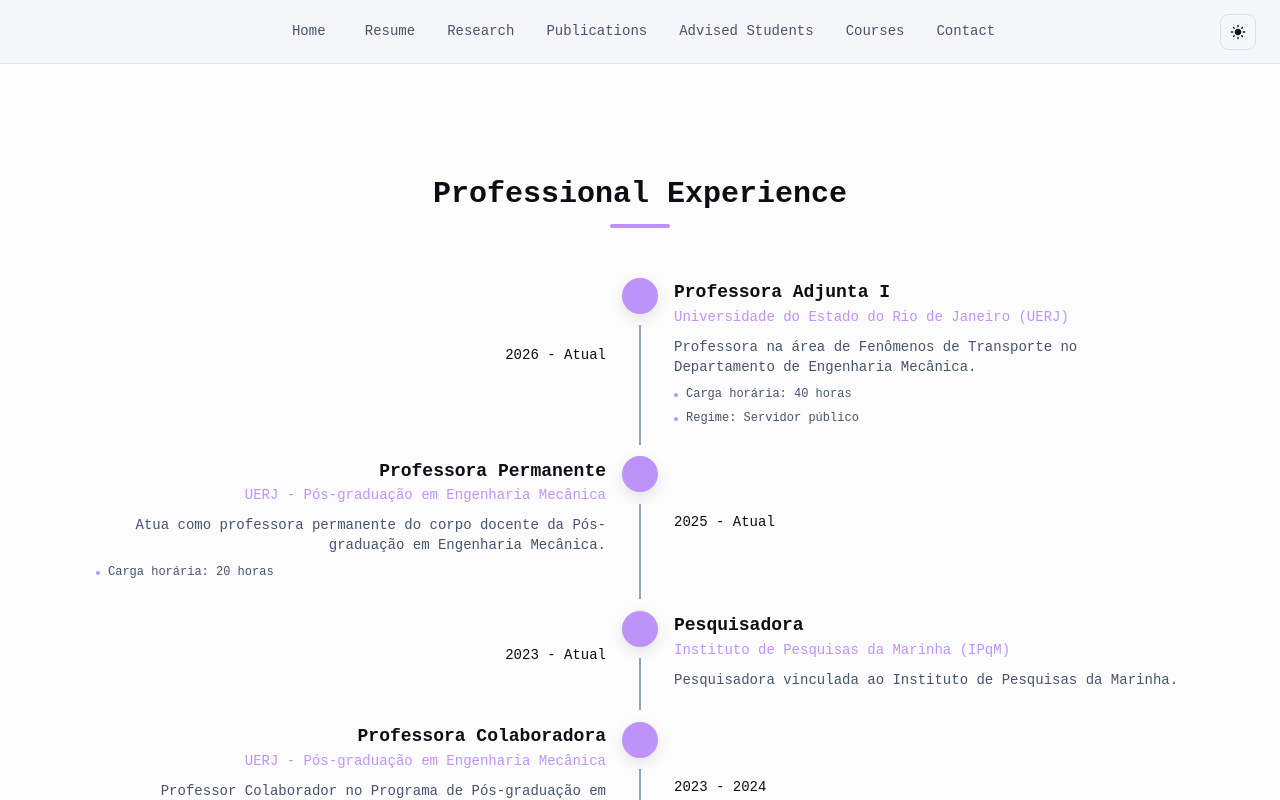
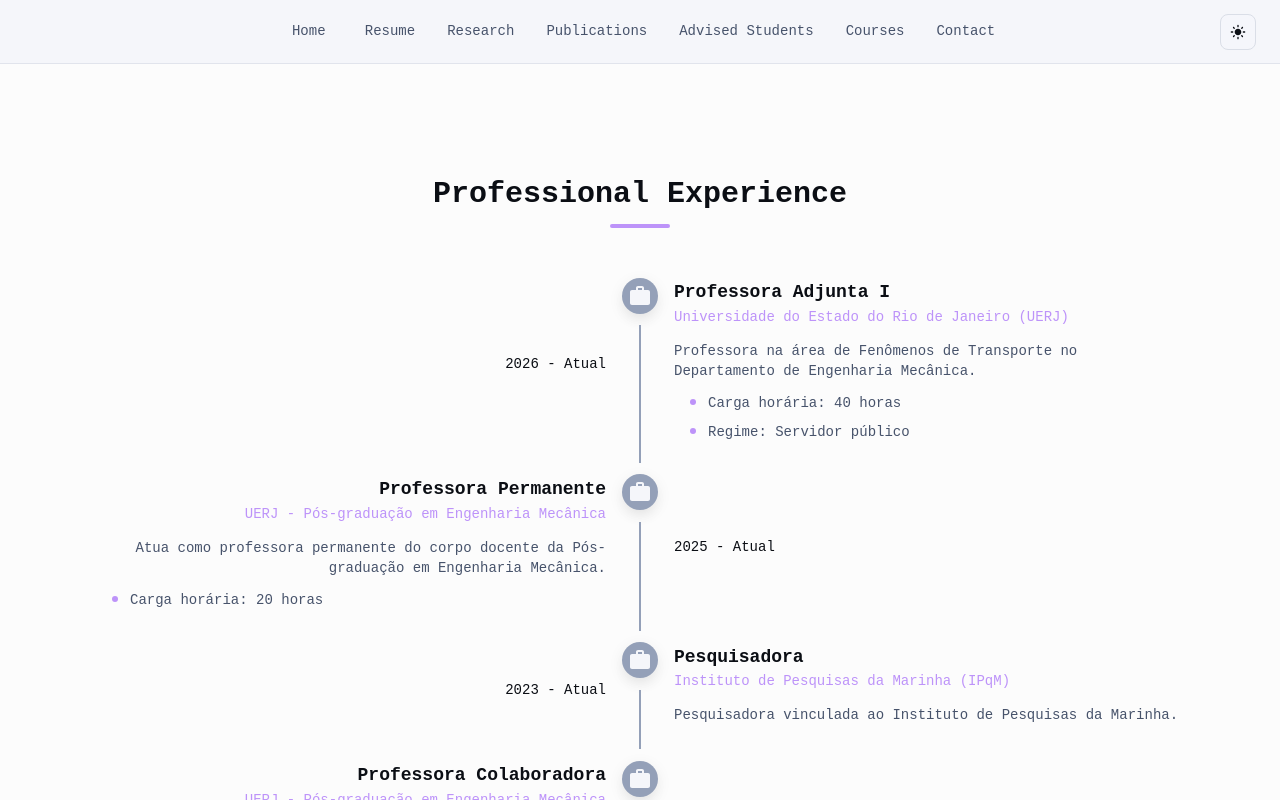
Before and after one commit to jaccoudb/personal, a React (Vite) app: page /resume in a window 1280 px wide. Shown: the top 800 px of the page. Built offline with nearby package versions, Linux system fonts and the light colour scheme.

Commit message:
fix: melhoria no details de experience

```diff
--- a/src/components/resume/Experience.tsx
+++ b/src/components/resume/Experience.tsx
@@ -9,11 +9,10 @@ import TimelineContent from '@mui/lab/TimelineContent';
 import TimelineDot from '@mui/lab/TimelineDot';
 import TimelineOppositeContent from '@mui/lab/TimelineOppositeContent';
 import WorkIcon from '@mui/icons-material/Work';
+import { alpha } from '@mui/material/styles';
 import { sortedExperiences } from '../../data/experience';
 
 export default function Experience() {
-
-
   return (
     <Box
       id="experience"
@@ -49,7 +48,6 @@ export default function Experience() {
           Professional Experience
         </Typography>
 
-
         {/* Experiência Profissional */}
         <Timeline position="alternate">
           {sortedExperiences.map((exp, index) => (
@@ -58,7 +56,7 @@ export default function Experience() {
                 {exp.year}
               </TimelineOppositeContent>
               <TimelineSeparator>
-                <TimelineDot color="primary">
+                <TimelineDot>
                   <WorkIcon />
                 </TimelineDot>
                 {index < sortedExperiences.length - 1 && <TimelineConnector />}
@@ -67,18 +65,43 @@ export default function Experience() {
                 <Typography variant="h6" sx={{ fontWeight: 600 }}>
                   {exp.title}
                 </Typography>
-                <Typography variant="subtitle2" color="primary" sx={{ mb: 1 }}>
+                <Typography variant="subtitle2" color="primary" sx={{ mb: 1.5 }}>
                   {exp.company}
                 </Typography>
-                <Typography variant="body2" sx={{ color: 'text.secondary', mb: 1 }}>
+                <Typography variant="body2" sx={{ color: 'text.secondary', mb: 1.5 }}>
                   {exp.description}
                 </Typography>
-                {exp.details && (
-                  <Box sx={{ mt: 1 }}>
+
+                {/* Details melhor alinhado */}
+                {exp.details && exp.details.length > 0 && (
+                  <Box sx={{ mt: 1.5, pl: 2 }}>
                     {exp.details.map((detail, i) => (
-                      <Box key={i} sx={{ display: 'flex', alignItems: 'center', gap: 1, mb: 0.5 }}>
-                        <Box sx={{ width: 4, height: 4, borderRadius: '50%', bgcolor: 'primary.main' }} />
-                        <Typography variant="caption" sx={{ color: 'text.secondary' }}>
+                      <Box
+                        key={i}
+                        sx={{
+                          display: 'flex',
+                          alignItems: 'flex-start',
+                          gap: 1.5,
+                          mb: 1,
+                        }}
+                      >
+                        <Box
+                          sx={{
+                            width: 6,
+                            height: 6,
+                            borderRadius: '50%',
+                            bgcolor: 'primary.main',
+                            mt: 0.8,
+                            flexShrink: 0,
+                          }}
+                        />
+                        <Typography
+                          variant="body2"
+                          sx={{
+                            color: 'text.secondary',
+                            lineHeight: 1.5,
+                          }}
+                        >
                           {detail}
                         </Typography>
                       </Box>
@@ -89,43 +112,6 @@ export default function Experience() {
             </TimelineItem>
           ))}
         </Timeline>
-
-        {/* Disciplinas Ministradas */}
-        {/*<Typography
-          variant="h4"
-          component="h3"
-          sx={{
-            mt: 4,
-            mb: 3,
-            fontWeight: 600,
-            color: 'primary.main',
-          }}
-        >
-          Disciplinas Ministradas
-        </Typography>
-        <Timeline position="left">
-          {sortedTeaching.map((item, index) => (
-            <TimelineItem key={`teaching-${index}`}>
-              <TimelineOppositeContent sx={{ m: 'auto 0' }} variant="body2" color="text.secondary">
-                {item.period}
-              </TimelineOppositeContent>
-              <TimelineSeparator>
-                <TimelineDot color="secondary">
-                  <SchoolIcon />
-                </TimelineDot>
-                {index < sortedTeaching.length - 1 && <TimelineConnector />}
-              </TimelineSeparator>
-              <TimelineContent sx={{ py: '12px', px: 2 }}>
-                <Typography variant="subtitle1" sx={{ fontWeight: 600 }}>
-                  {item.course}
-                </Typography>
-                <Typography variant="caption" color="secondary" sx={{ display: 'block' }}>
-                  {item.level} - {item.institution}
-                </Typography>
-              </TimelineContent>
-            </TimelineItem>
-          ))}
-        </Timeline> */}
       </Container>
     </Box>
   );
```
